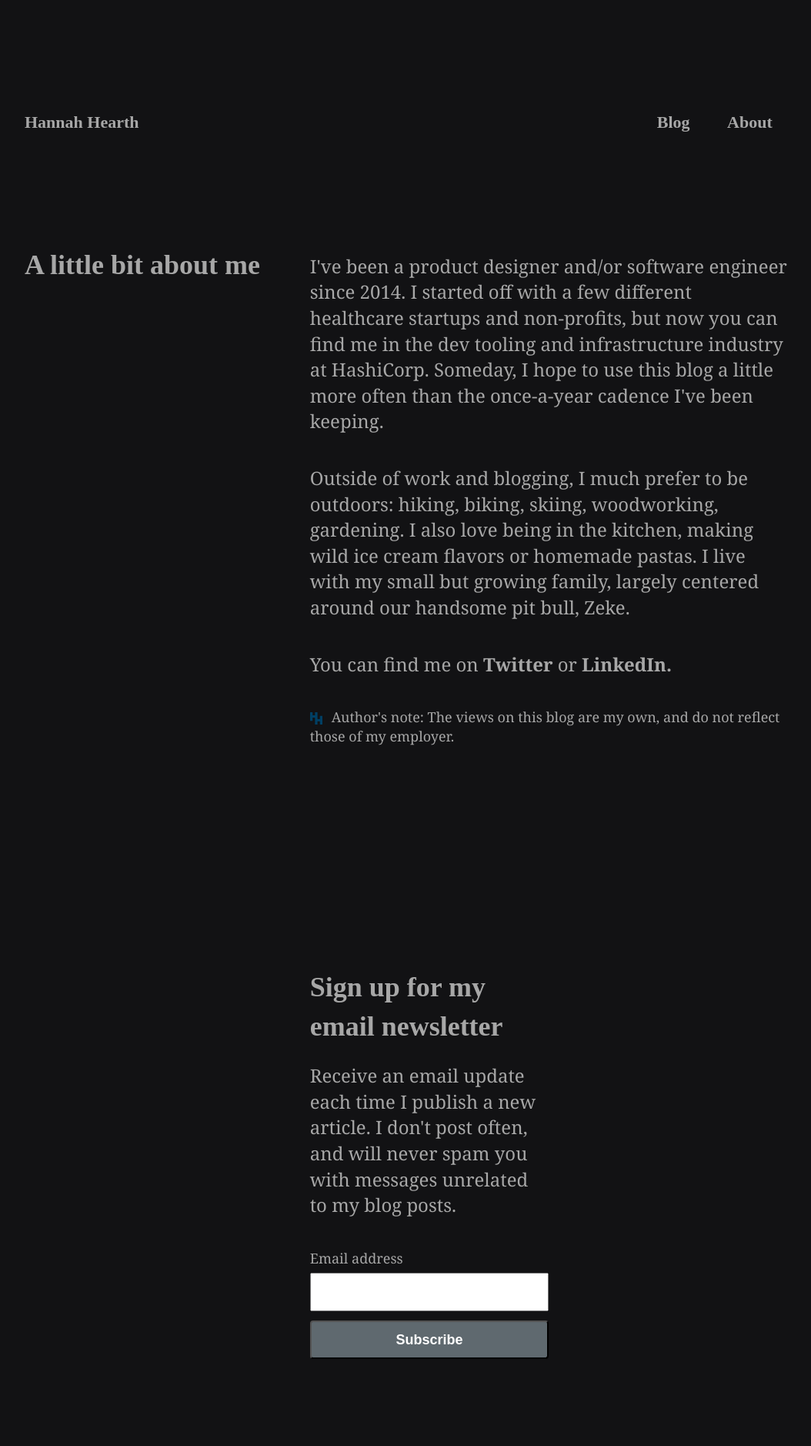
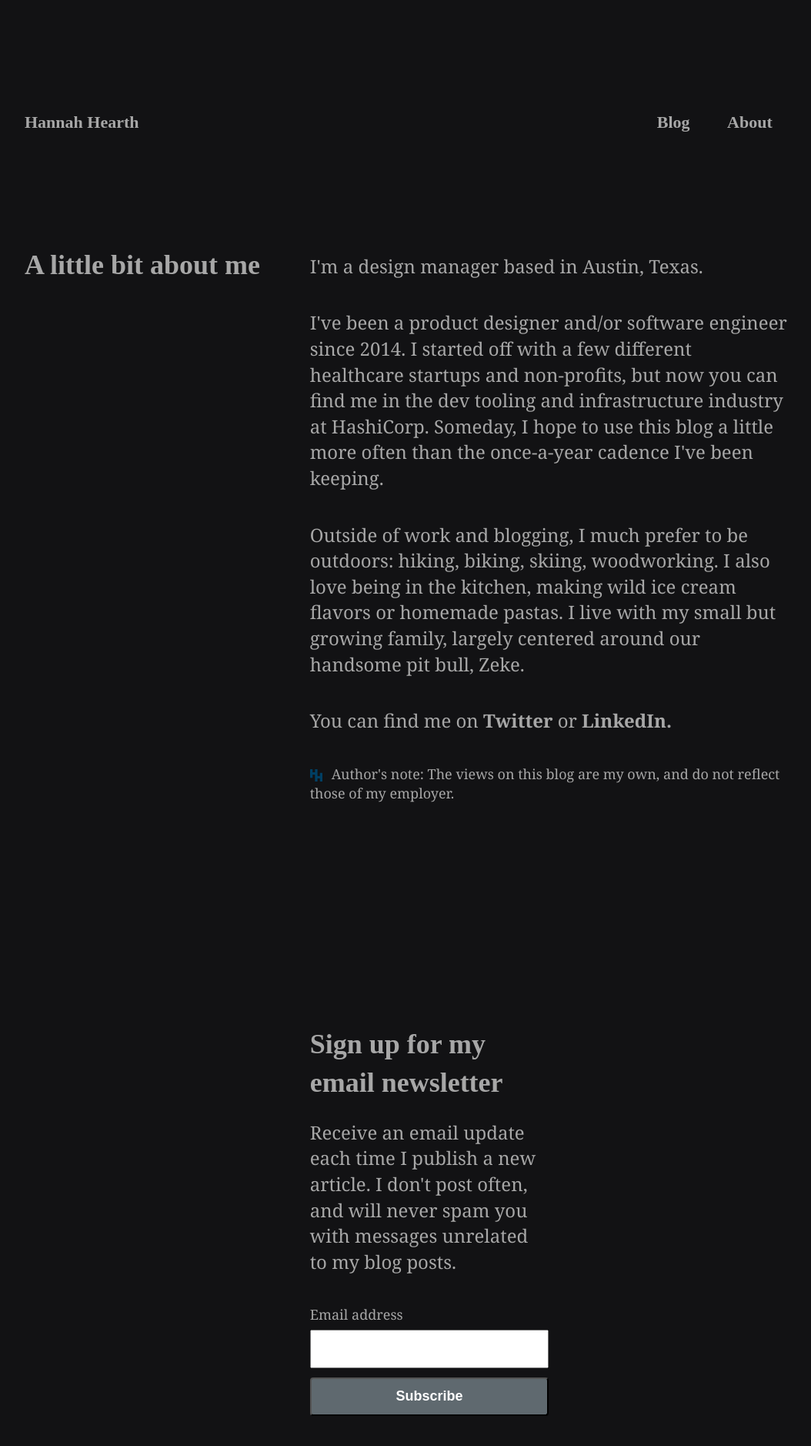
Before and after one commit to hannahhearth/hannahhearth.github.io, a Jekyll site: the page built from about.html, in a window 1280 px wide. Shown: the top 1878 px of the page at 77% size, without its empty margins (112-1166 px from the left). Built offline with Jekyll 4.4.1, drawn with Linux system fonts in a browser that asks for light colours; some web fonts are replaced; a script that is not in the unit is left out.

Commit message:
Fixing about me

```diff
--- a/about.html
+++ b/about.html
@@ -4,6 +4,8 @@ sidebar_image: ice_cream_1
 title: A little bit about me
 description: I’m a design manager, based in Austin, working at HashiCorp.
 ---
+
+<p>I'm a design manager based in Austin, Texas.</p>
 
 <p>I've been a product designer and/or software engineer since
 2014. I started off with a few different healthcare startups and non-profits, but
@@ -12,7 +14,7 @@ Someday, I hope to use this blog a little more often than the once-a-year cadenc
 I've been keeping.</p>
 
 <p>Outside of work and blogging, I much prefer to be outdoors: hiking, biking,
-skiing, woodworking, gardening. I also love being in the kitchen, making wild
+skiing, woodworking. I also love being in the kitchen, making wild
 ice cream flavors or homemade pastas. I live with my small but
 growing family, largely centered around our handsome pit bull, Zeke.</p>
 
```
